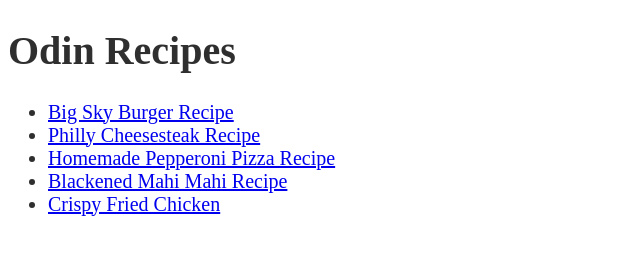
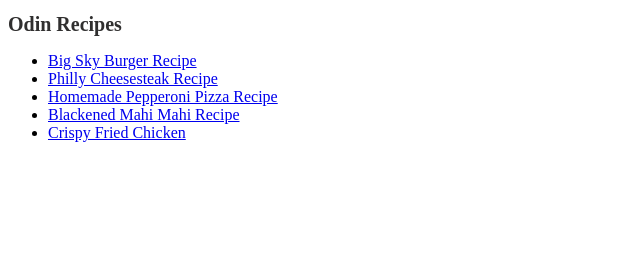
Before and after one commit to ethanjd1/Odin-Recipes-Refresher, a plain HTML site: page index.html in a window 1280 px wide. Shown: the whole page, without its empty margins (0-640 px from the left). Drawn offline with Linux system fonts and the light colour scheme.

Commit message:
css practice

```diff
--- a/index.html
+++ b/index.html
@@ -6,8 +6,8 @@
     <title>Homepage</title>
     <link rel="stylesheet" href="styles.css" />
   </head>
-  <body class="content-body">
-    <h1>Odin Recipes</h1>
+  <body>
+    <h1 class="content-body">Odin Recipes</h1>
     <ul>
       <li>
         <a href="Odin-Recipes/big-sky-burger-recipe.html"
--- a/styles.css
+++ b/styles.css
@@ -1,5 +1,5 @@
 .content-body {
-  font-family: "Times New Roman", Verdanan, sans-seriff;
+  font-family: "Times New Roman", Verdana, sans-serif;
   font-size: 20px;
   color: rgb(48, 47, 47);
   margin-left: 0 auto;
```
